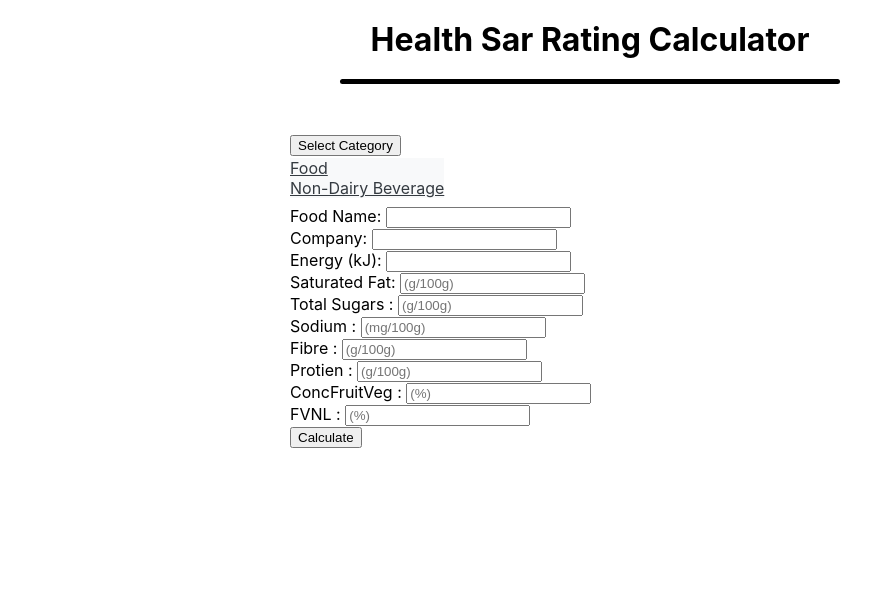
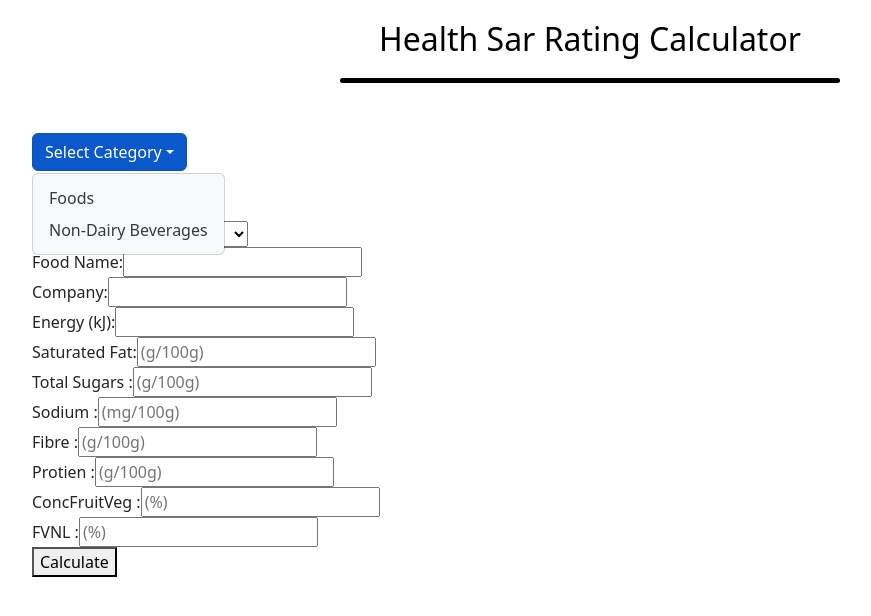
Before and after one commit to uoa-compsci399-s1-2024/capstone-project-2024-s1-team-9, a React (Create React App) app: page / in a window 1280 px wide. Both pictures are taken after a click on the button "Select Category". Shown: the top 616 px of the page, without its empty margins (50-921 px from the left). Built offline with nearby package versions, Linux system fonts and the light colour scheme.

Commit message:
added bootstrap css file
added bootstrap css file and added category to food form

```diff
--- a/src/App.js
+++ b/src/App.js
@@ -1,6 +1,6 @@
 import "./App.css";
 import "./Components/calculator/calculator.jsx";
-
+import 'bootstrap/dist/css/bootstrap.min.css';
 import calculator from "./Components/calculator/calculator.jsx";
 import "./Components/category/CategorySelector.jsx";
 import CategorySelector from "./Components/category/CategorySelector.jsx";
--- a/src/Components/calculator/Calculator1.js
+++ b/src/Components/calculator/Calculator1.js
@@ -14,15 +14,16 @@ const Calculator1 = () => {
     <Container>
       <Row>
         <Col size={12}>
+
           <DropdownButton
           className="dropdown-button"
-            id="dropdown-basic-button"
+
             title="Select Category"
             variant="primary"
             onSelect={(eventKey) => handleCategorySelect(eventKey)}
           >
-            <Dropdown.Item eventKey="food">Food</Dropdown.Item>
-            <Dropdown.Item eventKey="non-dairy">Non-Dairy Beverage</Dropdown.Item>
+            <Dropdown.Item eventKey="food">Foods</Dropdown.Item>
+            <Dropdown.Item eventKey="non-dairy">Non-Dairy Beverages</Dropdown.Item>
           </DropdownButton>
         </Col>
       </Row>
--- a/src/Components/calculator/FoodForm.js
+++ b/src/Components/calculator/FoodForm.js
@@ -3,6 +3,7 @@ import logo1  from "../Assets/category.svg";
 import logo2  from "../Assets/energy.svg";
 import logo3  from "../Assets/food.svg";
 const FoodRatingForm = () => {
+  const [category, setCategory] = useState("");
   const [foodName, setFoodName] = useState("");
   const [company, setCompany] = useState("");
   const [energy, setEnergy] = useState("");
@@ -22,6 +23,21 @@ const FoodRatingForm = () => {
 
   return (
     <form onSubmit={handleSubmit}>
+      <div>
+        <label>Category: </label>
+        <select
+          value={category}
+          onChange={(e) => setCategory(e.target.value)}
+          required
+        >
+          <option value="">Select category</option>
+          <option value="Dairy Beverages">Dairy Beverages</option>
+          <option value="Foods">Foods</option>
+          <option value="Dairy Foods">Dairy Foods</option>
+          <option value="Fats, Oils">Fats, Oils</option>
+          <option value="Cheeses">Cheeses</option>
+        </select>
+      </div>
       <div>
         <label>Food Name: </label>
         <input
```
